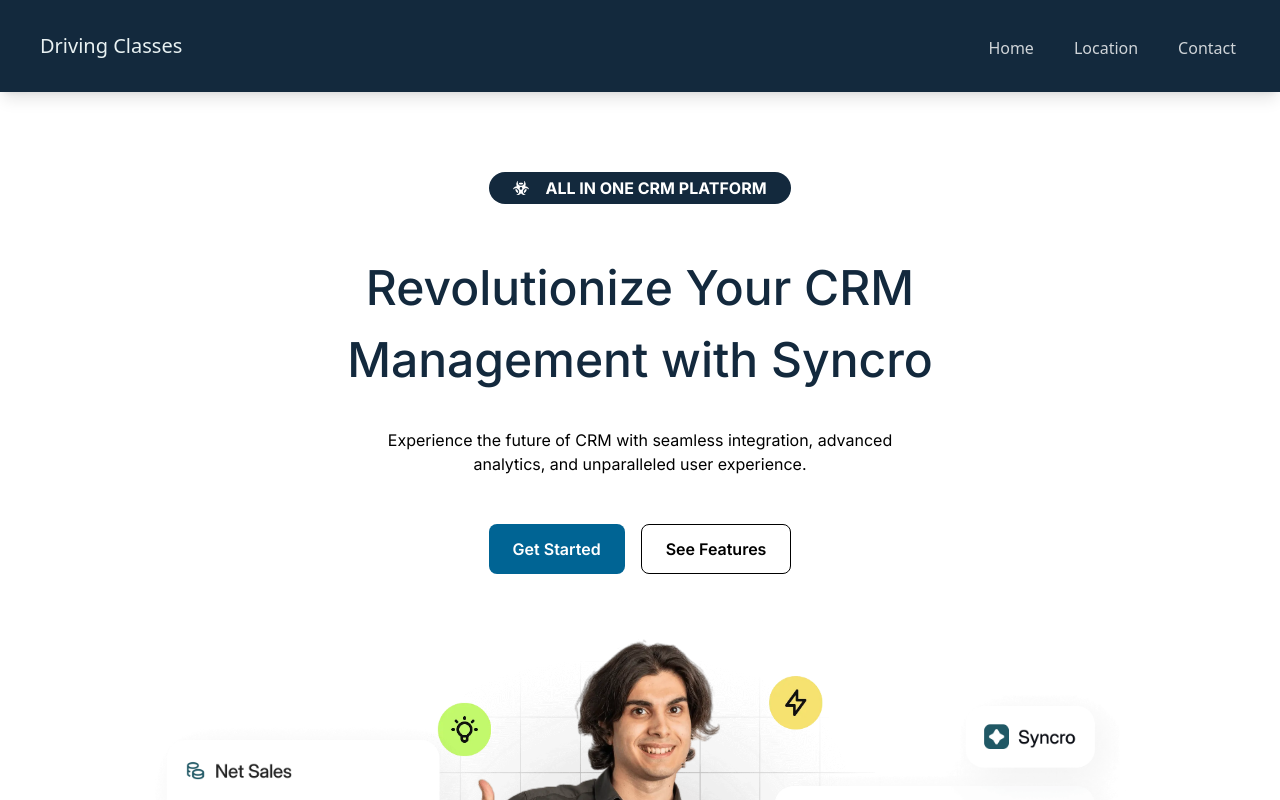
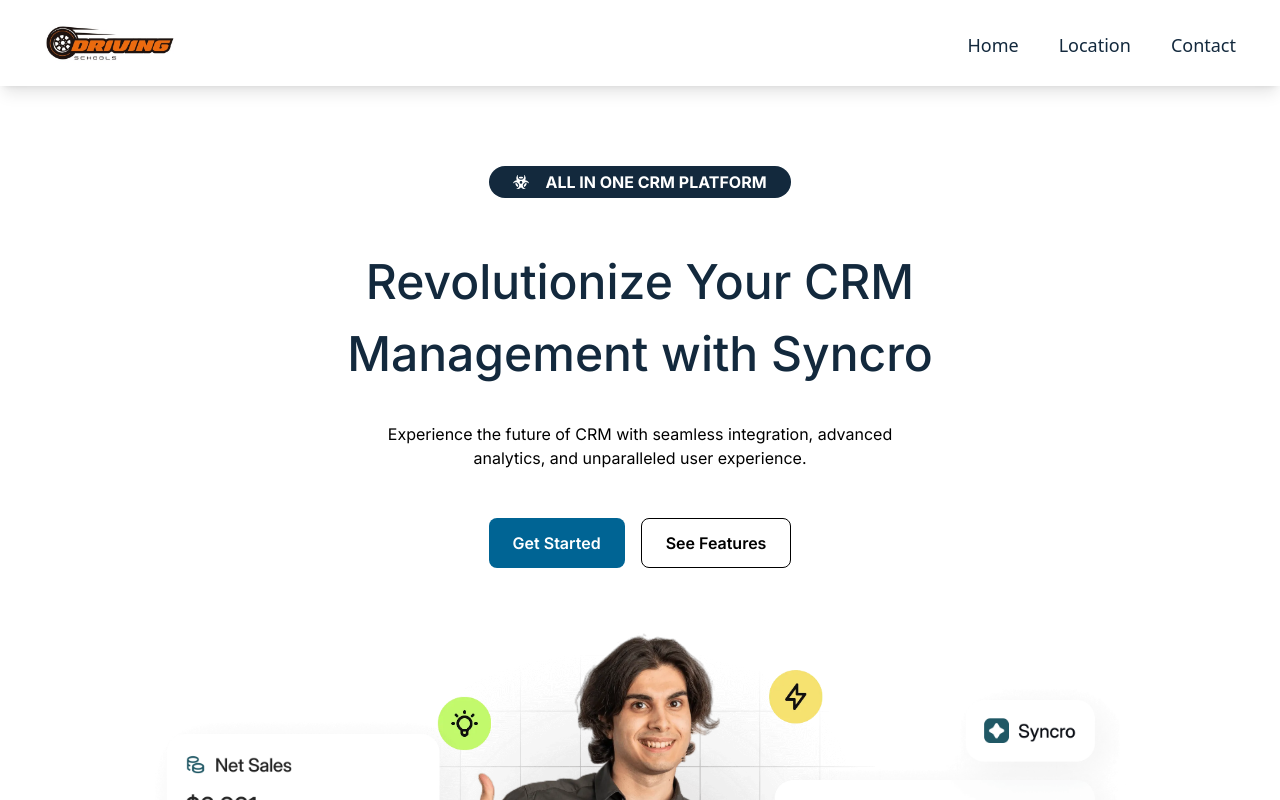
Before and after one commit to ankurGhosh1/prop, a Next.js app: page / in a window 1280 px wide. Shown: the top 800 px of the page. Built offline with nearby package versions, Linux system fonts and the light colour scheme.

Commit message:
added logo.

```diff
--- a/package.json
+++ b/package.json
@@ -5,9 +5,9 @@
   "scripts": {
     "dev": "next dev",
     "build": "next build",
-    "postbuild": "next-sitemap",
     "start": "next start",
-    "lint": "next lint"
+    "lint": "next lint",
+    "postbuild": "next-sitemap --config sitemap.js"
   },
   "dependencies": {
     "airtable": "^0.12.2",
--- /dev/null
+++ b/sitemap.js
@@ -0,0 +1,4 @@
+module.exports = {
+  siteUrl: "localhost:3000",
+  generateRobotsTxt: true, // (optional)
+};
--- a/src/components/Navbar.js
+++ b/src/components/Navbar.js
@@ -3,36 +3,36 @@
 import Link from "next/link";
 import Container from "./Container";
 import { IoMenu } from "react-icons/io5";
+import Image from "next/image";
 
 const Navbar = () => {
   const [isOpen, setIsOpen] = useState(false);
 
   return (
-    <nav className="bg-dark shadow-lg py-8">
+    <nav className="shadow-lg py-5">
       <Container>
         <div className="max-lg:flex max-lg:justify-between">
-          <div className="flex justify-between w-full">
-            <div className="flex items-center justify-between w-full">
-              <Link href="/" className="text-xl font-medium text-gray">
-                Driving Classes
-              </Link>
-            </div>
+          <div className="flex items-center justify-between w-full">
+            <Link href="/" className="flex justify-center items-center">
+              <Image src="/logo.jpg" height={80} width={140} />
+            </Link>
+
             <div className="hidden sm:-my-px sm:ml-6 sm:flex sm:space-x-8">
               <Link
                 href="/"
-                className="text-white inline-flex items-center px-1 pt-1 text-md font-medium opacity-80 hover:opacity-100 transition duration-300"
+                className="text-dark inline-flex items-center px-1 pt-1 text-lg font-medium"
               >
                 Home
               </Link>
               <Link
                 href="/location"
-                className="text-white inline-flex items-center px-1 pt-1 text-md font-medium opacity-80 hover:opacity-100 transition duration-300"
+                className="text-dark inline-flex items-center px-1 pt-1 text-lg font-medium"
               >
                 Location
               </Link>
               <Link
                 href="/contact"
-                className="text-white inline-flex items-center px-1 pt-1 text-md font-medium opacity-80 hover:opacity-100 transition duration-300"
+                className="text-dark inline-flex items-center px-1 pt-1 text-lg font-medium"
               >
                 Contact
               </Link>
```
Also changed, not shown: next-sitemap.js (deleted, +0 -8 lines), public/badge.png (deleted), public/logo.jpg (added).
